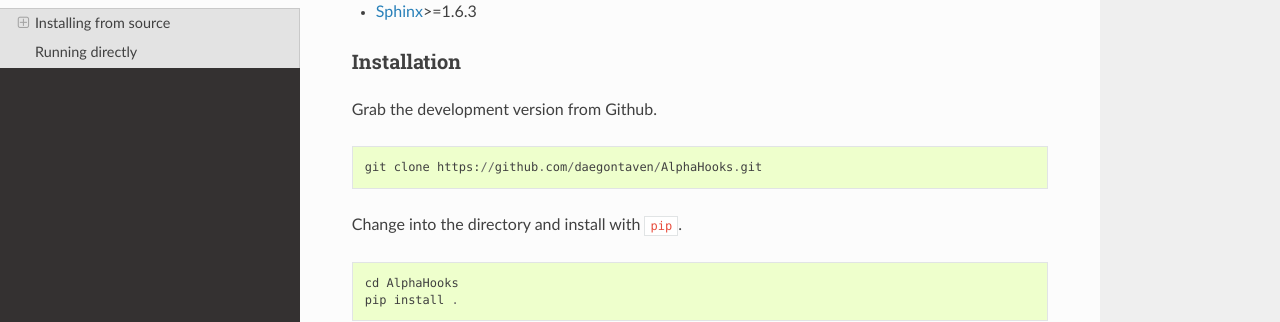
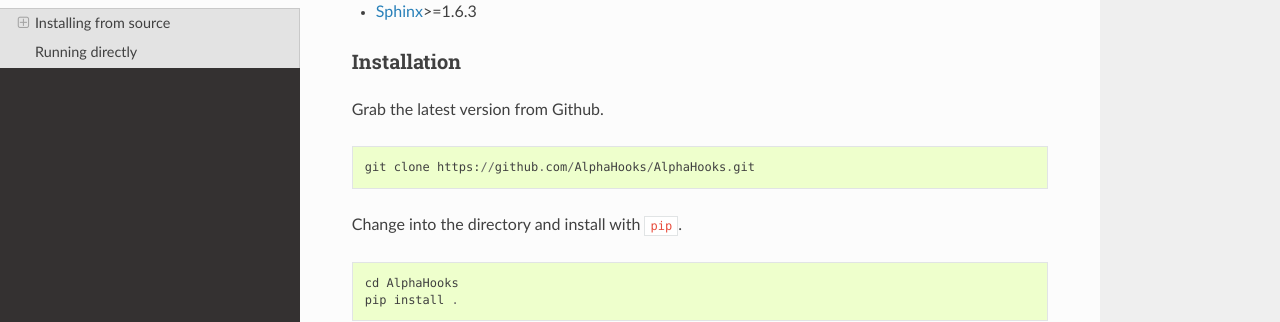
Before and after one commit to daegontaven/AlphaDice, a Sphinx documentation site: the page built from docs/installation.rst, in a window 1280 px wide and 900 px high, scrolled down 588 px. Shown: the part 158-480 px from the top of the window. Built offline with Sphinx 7.4.7 and the Read the Docs theme 2.0.0, drawn with Linux system fonts in a browser that asks for light colours; formulas are drawn with MathJax 3; pages that are not in the unit, such as notebooks, are missing from menus; the version number could not be read and is left out.

Commit message:
Update docs and requirements

```diff
--- a/docs/installation.rst
+++ b/docs/installation.rst
@@ -36,11 +36,11 @@
 Installation
 ^^^^^^^^^^^^
 
-Grab the development version from Github.
+Grab the latest version from Github.
 
 ::
 
-    git clone https://github.com/daegontaven/AlphaHooks.git
+    git clone https://github.com/AlphaHooks/AlphaHooks.git
 
 Change into the directory and install with ``pip``.
 
--- a/requirements.txt
+++ b/requirements.txt
@@ -1,4 +1,3 @@
-qtpy>=1.3.1
 PyQt5>=5.9
 qscintilla>=2.10.1
 json_config>=2.0.1
```
